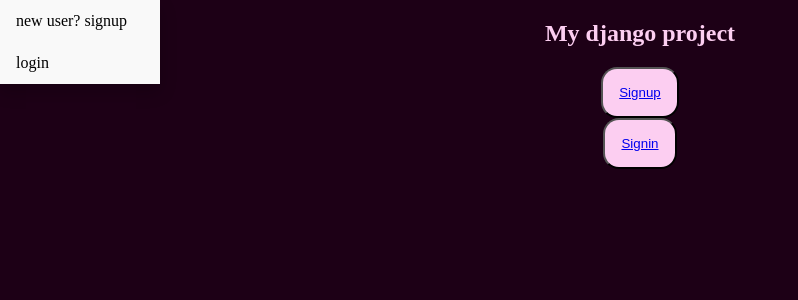
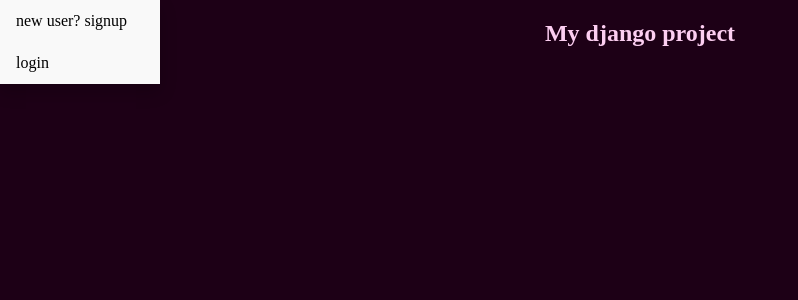
Before and after one commit to arjunprakash027/Django_application, a Django app: page / in a window 1280 px wide. Shown: the part 46-346 px from the top of the page, without its empty margins (0-798 px from the left). Run offline with Django 4.2, Linux system fonts and the light colour scheme.

Commit message:
messageUpdate

```diff
--- a/templates/authapp/index.html
+++ b/templates/authapp/index.html
@@ -45,11 +45,6 @@
         <input type="hidden" name="username" id="username" value="{{ request.user.username }}" width="100px" />
         <input type="submit" value="Enter Room">
     </form>
-
-
-
-
-
      <div class="example3"><hr style = "width: 100%;">
         <div class="example"><a href="https://github.com/arjunprakash027">Github</a><a href="https://www.linkedin.com/in/arjun-prakash-589348211/">Linkdin</a><a href="https://arjunprakash027.github.io/">Arjun's website</a></div>
     </div>
@@ -67,8 +62,6 @@
         </div>
       </div>
       <h2 class ="example">My django project</h2>
-    <div class="example"> <button class="example2" type="submit"><a href = "/signup"><span>Signup</span></a></button></div>
-    <div class="example"> <button class="example2" type="submit"><a href = "/signin"><span>Signin</span></a></button></div>
     {% endif %}
 
 </body>
```
